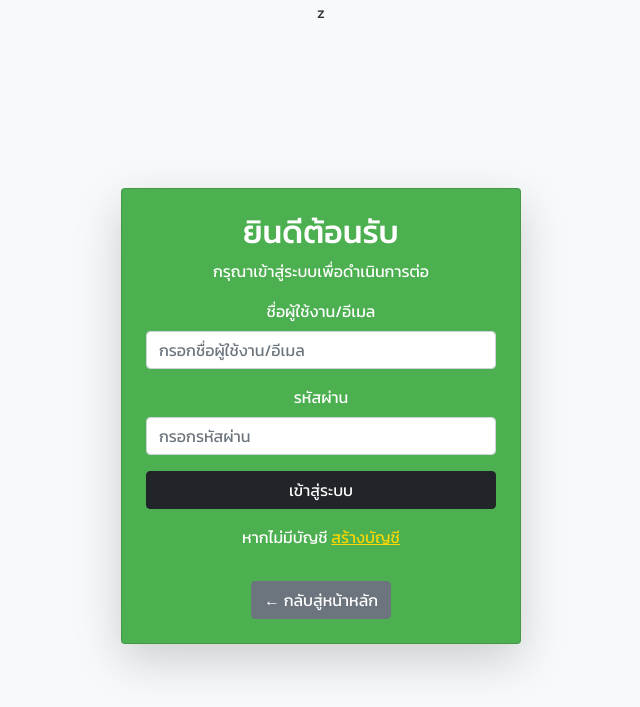
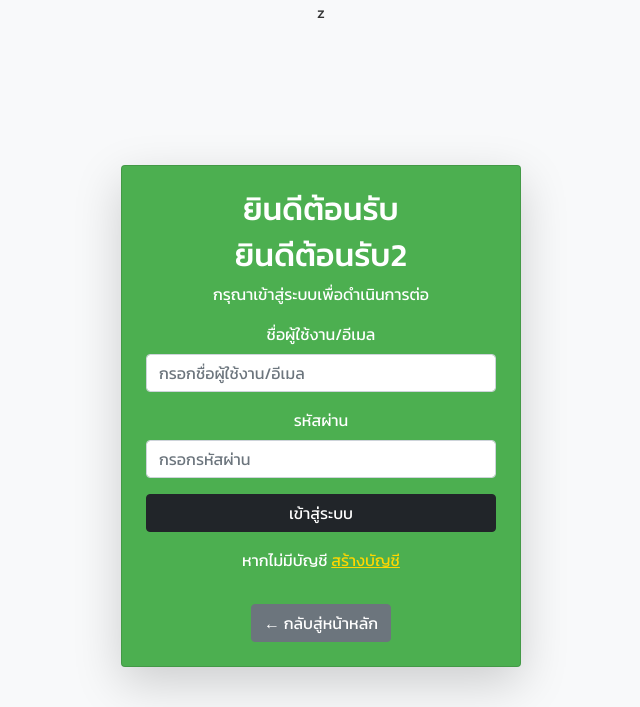
Before and after one commit to Atomkungzaza/petshop, a PHP site: page /login.php in a window 1280 px wide. Shown: the top 707 px of the page, without its empty margins (319-959 px from the left). Run offline with PHP 8.4, Linux system fonts and the light colour scheme.

Commit message:
Update login.php

```diff
--- a/login.php
+++ b/login.php
@@ -12,6 +12,7 @@ if (session_status() == PHP_SESSION_NONE) {
     <form action="login_db.php" method="POST">
         <div class="card shadow-lg p-4 bg-login text-white" style="width: 400px;">
             <h2 class="text-center">ยินดีต้อนรับ</h2>
+            <h2 class="text-center">ยินดีต้อนรับ2</h2>
             <p class="text-center">กรุณาเข้าสู่ระบบเพื่อดำเนินการต่อ</p>
 
             <!-- แสดง Error หรือ Success -->
```
